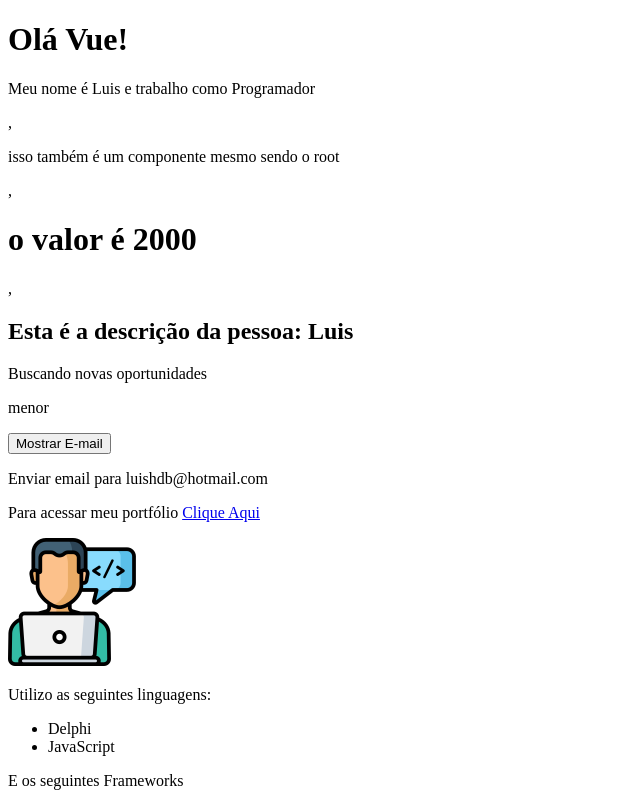
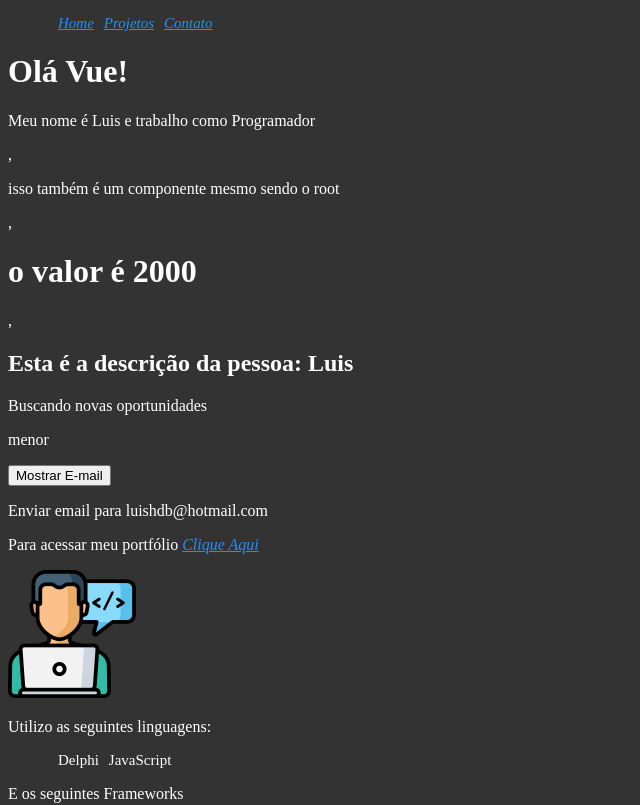
Before and after one commit to LuisBianchines/vue_cli, a Vue app: page / in a window 1280 px wide. Shown: the top 805 px of the page, without its empty margins (0-640 px from the left). Built offline with nearby package versions, Linux system fonts and the light colour scheme.

Commit message:
CSS Global e Scoped

```diff
--- a/src/App.vue
+++ b/src/App.vue
@@ -1,5 +1,6 @@
 <template>
   <div>
+    <Header />
     <PrimeiroComponente/>,
     <p>isso também é um componente mesmo sendo o root</p>,
     <LifeCycle/>,
@@ -10,6 +11,7 @@
 </template>
 
 <script>
+import Header from './components/Header.vue';
 import PrimeiroComponente from './components/PrimeiroComponente.vue';
 import LifeCycle from './components/LifeCycle.vue';
 import Pessoa from './components/Pessoa.vue';
@@ -17,6 +19,7 @@
 export default {
   name : 'App',
   components: {
+    Header,
     PrimeiroComponente,
     LifeCycle,
     Pessoa
@@ -29,3 +32,16 @@
 
 }
 </script>
+
+<style>
+   body {
+     background-color: #333;
+     color: #fff;
+   }
+
+   a {
+     color: dodgerblue;
+     /*font-size: 30px;*/
+     font-style: italic;
+   }
+</style>
--- /dev/null
+++ b/src/components/Header.vue
@@ -0,0 +1,25 @@
+<template>
+    <ul>
+        <li><a href="#">Home</a></li>
+        <li><a href="#">Projetos</a></li>
+        <li><a href="#">Contato</a></li>
+    </ul>
+</template>
+
+<script>
+   export default {
+    name: 'HeaderTeste'
+   }
+ </script>
+
+ <style scooped>
+   ul {
+      list-style: none;
+      display: flex;
+      font-size: 15px ;
+   }
+
+   li {
+      margin-left: 10px;
+   }
+</style>
--- a/src/components/LifeCycle.vue
+++ b/src/components/LifeCycle.vue
@@ -30,7 +30,7 @@
         },
         methods: {
             LifeCycle(){
-                console.log('Deu certo');
+                //console.log('Deu certo');
             }
         }
     }
```
